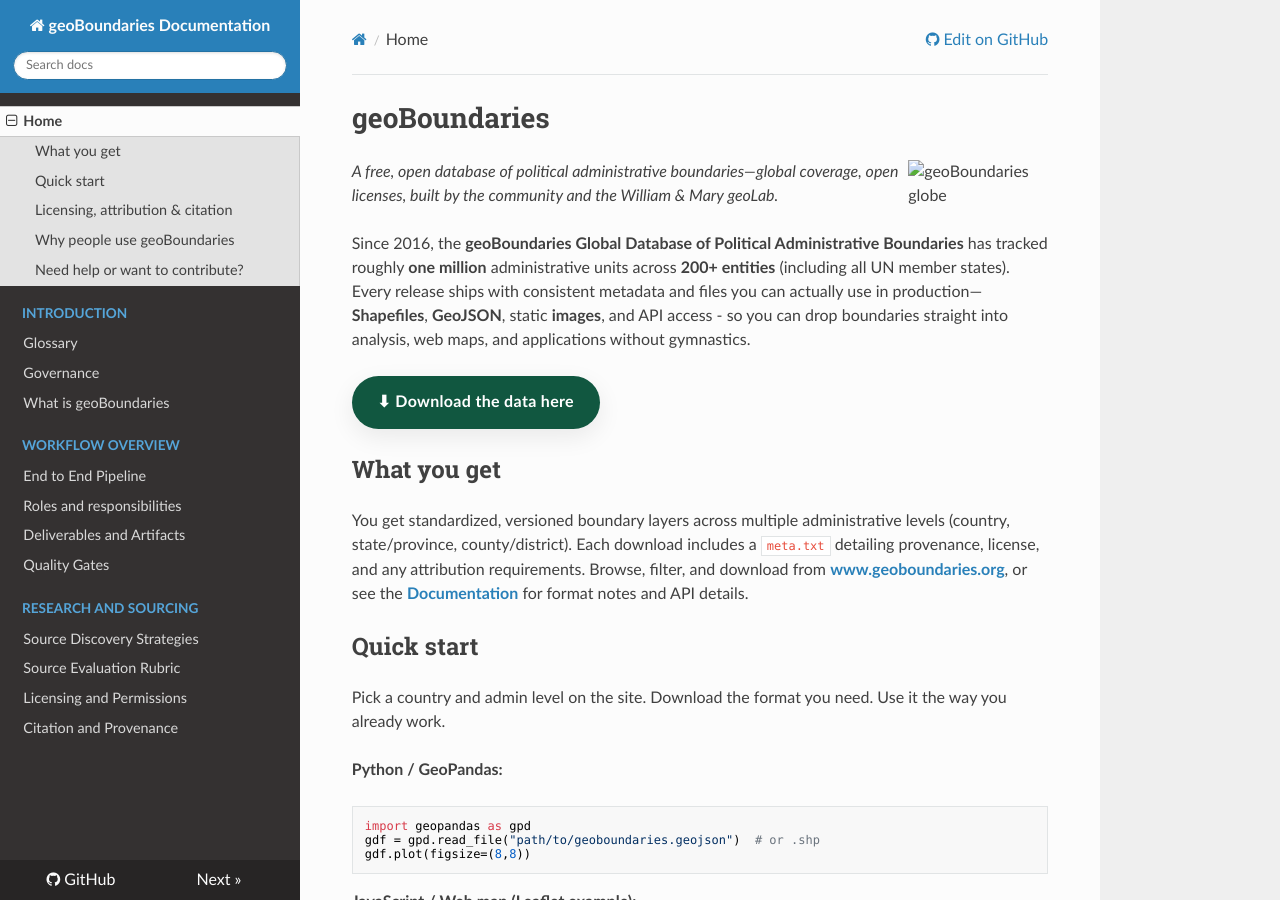
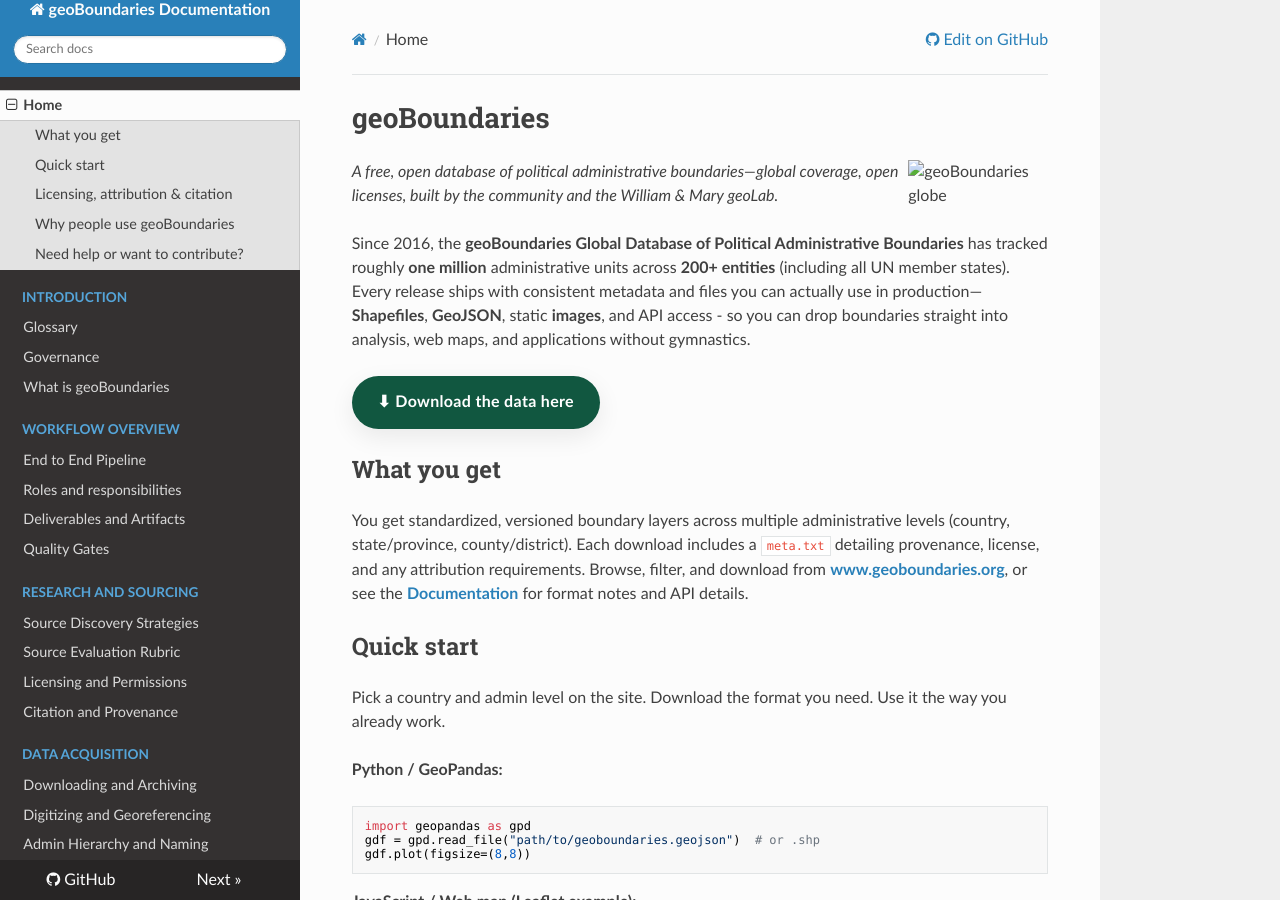
Before and after one commit to wmgeolab/gbDocs, an MkDocs documentation site: the page built from docs/docs/index.md, in a window 1280 px wide and 900 px high. Built offline with MkDocs 1.6.1, drawn with Linux system fonts in a browser that asks for light colours; nearby versions of some CDN libraries.

Commit message:
Update mkdocs.yml

```diff
--- a/docs/mkdocs.yml
+++ b/docs/mkdocs.yml
@@ -27,3 +27,7 @@
       - Source Evaluation Rubric: 20-research-and-sourcing/source-evaluation-rubric.md
       - Licensing and Permissions: 20-research-and-sourcing/licensing-and-permissions.md
       - Citation and Provenance: 20-research-and-sourcing/citation-and-provenance.md
+  - Data Acquisition:
+      - Downloading and Archiving: 30-data-acquisition/downloading-and-archiving.md
+      - Digitizing and Georeferencing: 30-data-acquisition/digitizing-and-georeferencing.md
+      - Admin Hierarchy and Naming: 30-data-acquisition/admin-hierarchy-and-naming.md
```
